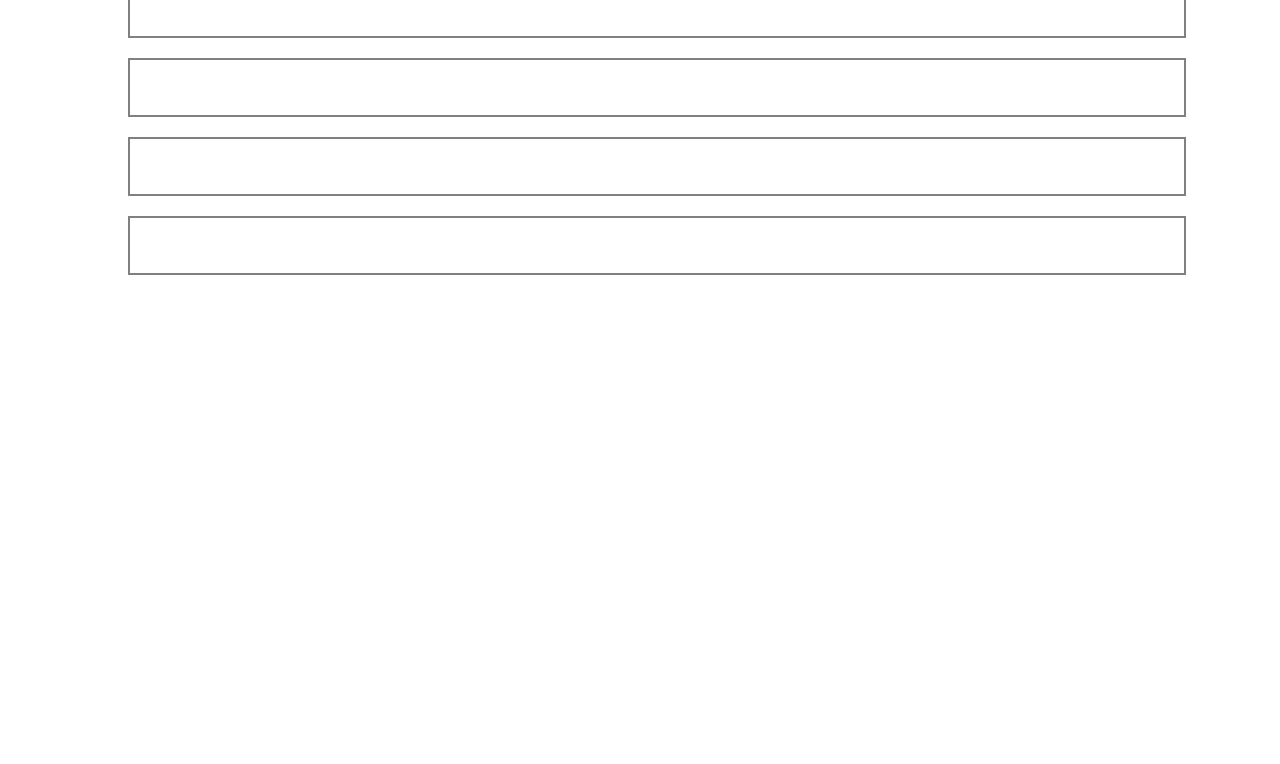
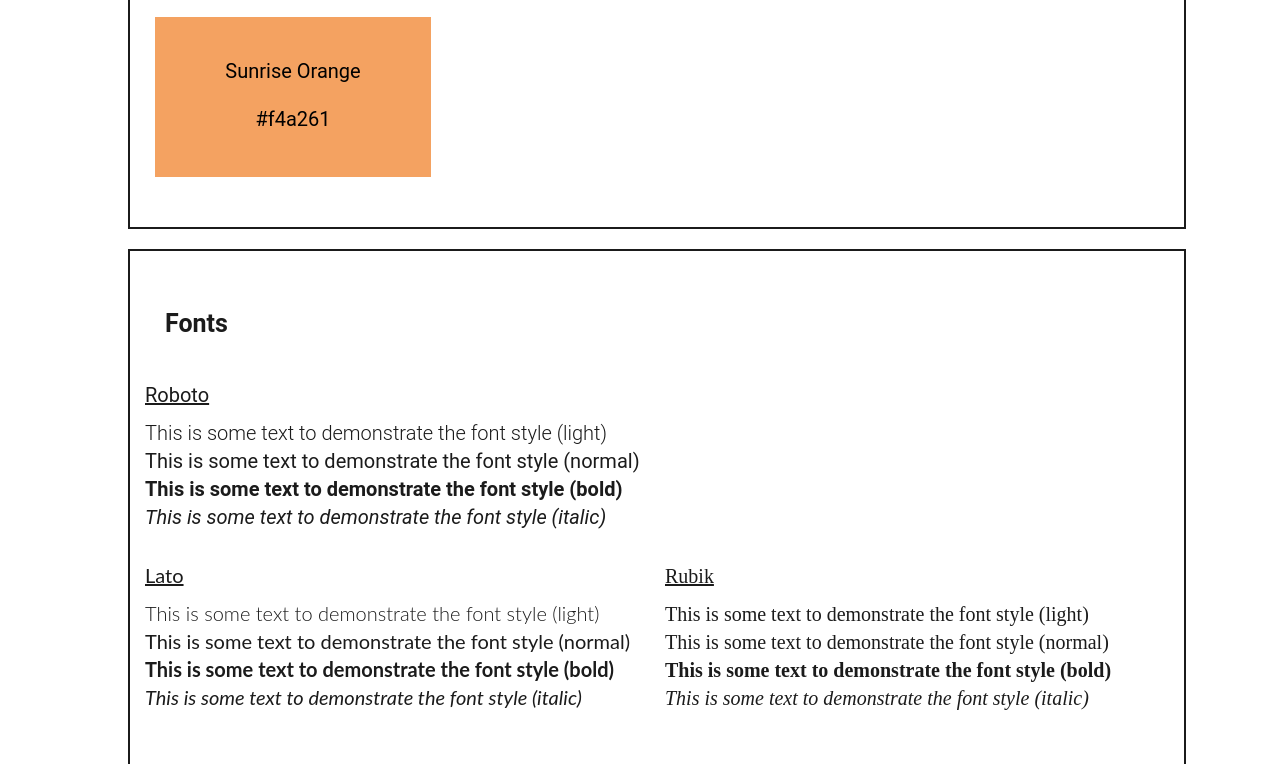
Before and after one commit to AljoschaNy/website_design_system, a plain HTML site: page index.html in a window 1280 px wide. Shown: the part 396-1160 px from the top of the page. Before the commit the page ends 800 px from the top, so only its background shows below. Drawn offline with Linux system fonts and the light colour scheme; a web font is replaced by a local one.

Commit message:
Add fonts section

```diff
--- a/css/styles.css
+++ b/css/styles.css
@@ -2,12 +2,33 @@
 * {
     margin: 0;
     padding: 0;
+    font-weight: normal;
+    font-size: 20px;
+}
+
+h1,
+h2 {
+    font-weight: 700;
+}
+
+h1{
+    font-size: 35px;
+}
+
+h2 {
+    font-size: 25px;
+}
+
+h3 {
+    font-size: 20px;
+    padding-bottom: 10px;
 }
 
 body {
     margin: 30px auto;
     width: 80%;
-    font-family: sans-serif;
+    font-family: "Roboto", sans-serif;
+    color: rgb(27, 27, 27);
 }
 
 .center {
@@ -15,10 +36,11 @@ body {
 }
 
 section {
-    border: 2px solid gray;
+    border: 2px solid rgb(27, 27, 27);
     padding: 15px 15px 40px 15px;
     margin-bottom: 20px;
     width: 100%;
+    line-height: 1.4;
 }
 
 .sectionTitle {
@@ -33,20 +55,29 @@ section {
     color: black;
 }
 
+.italic {
+    font-style: italic;
+}
+
+.bold {
+    font-weight: bold;
+}
+
+.light {
+    font-weight: 300;
+}
+
 /* Header */
 header {
     padding-bottom: 20px;
 }
 
 /* Colors section */
-
-
 .colorContainer {
     display: inline-block;
-    width: 20%;
+    width: 25%;
     text-align: center;
     height: 100px;
-    background-color: burlywood;
     margin: 10px;
     padding: 30px 10px;
 }
@@ -66,3 +97,31 @@ header {
 #thirdColor {
     background-color: #e9c46a;
 }
+
+#fourthColor {
+    background-color: #f4a261;
+}
+
+/* Fonts section */
+#fontsSection h3{
+    text-decoration: underline;
+}
+
+.fontContainer {
+    display: inline-block;
+    width: auto;
+    padding-right: 30px;
+    padding-bottom: 30px;
+}
+
+#firstFont {
+    font-family: "Roboto";
+}
+
+#secondFont {
+    font-family: "Lato";
+}
+
+#thirdFont {
+    font-family: "Rubik";
+}
--- a/index.html
+++ b/index.html
@@ -4,6 +4,7 @@
         <title>Style Guide</title>
         <meta charset="UTF-8">
         <link href="./css/styles.css" rel="stylesheet" type="text/css">
+        <link href="./css/fonts.css" rel="stylesheet" type="text/css">
     </head>
     <body>
         <header>
@@ -13,7 +14,7 @@
             <!-- Colors Section -->
             <section id="colorsSection">
                 <h2 class="sectionTitle">Colors</h2>
-                <div class="colorsContainer">
+                <div class="mainContainer">
                     <div id="firstColor" class="colorContainer brightFont">
                         <h3>Darkgreen</h3>
                         <h3>#264653</h3>
@@ -34,7 +35,33 @@
             </section>
 
             <!-- Fonts Section -->
-            <section id="fontsSection"></section>
+            <section id="fontsSection">
+                <h2 class="sectionTitle">Fonts</h2>
+                <div class="mainContainer">
+                    <div id="firstFont" class="fontContainer">
+                        <h3>Roboto</h3>
+                        <p class="light">This is some text to demonstrate the font style (light)</p>
+                        <p>This is some text to demonstrate the font style (normal)</p>
+                        <p class="bold">This is some text to demonstrate the font style (bold)</p>
+                        <p class="italic">This is some text to demonstrate the font style (italic)</p>
+                    </div>
+                    <div id="secondFont" class="fontContainer">
+                        <h3>Lato</h3>
+                        <p class="light">This is some text to demonstrate the font style (light)</p>
+                        <p>This is some text to demonstrate the font style (normal)</p>
+                        <p class="bold">This is some text to demonstrate the font style (bold)</p>
+                        <p class="italic">This is some text to demonstrate the font style (italic)</p>
+                    </div>
+                    <div id="thirdFont" class="fontContainer">
+                        <h3>Rubik</h3>
+                        <p class="light">This is some text to demonstrate the font style (light)</p>
+                        <p>This is some text to demonstrate the font style (normal)</p>
+                        <p class="bold">This is some text to demonstrate the font style (bold)</p>
+                        <p class="italic">This is some text to demonstrate the font style (italic)</p>
+                    </div>
+                </div>
+
+            </section>
 
             <!-- Text Style Section -->
             <section id="textStylesSection"></section>
```
